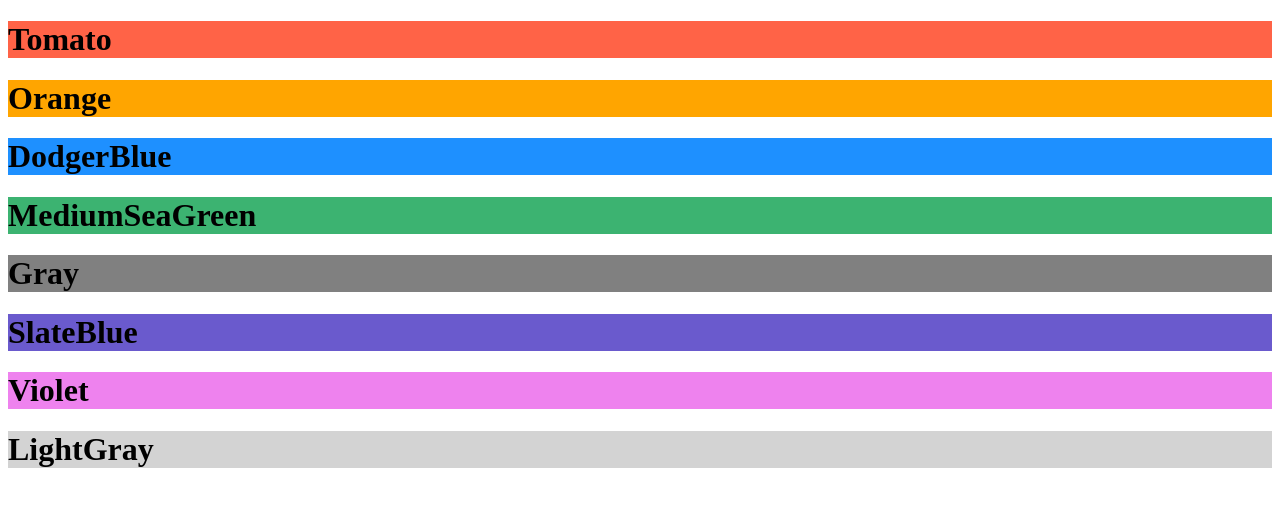
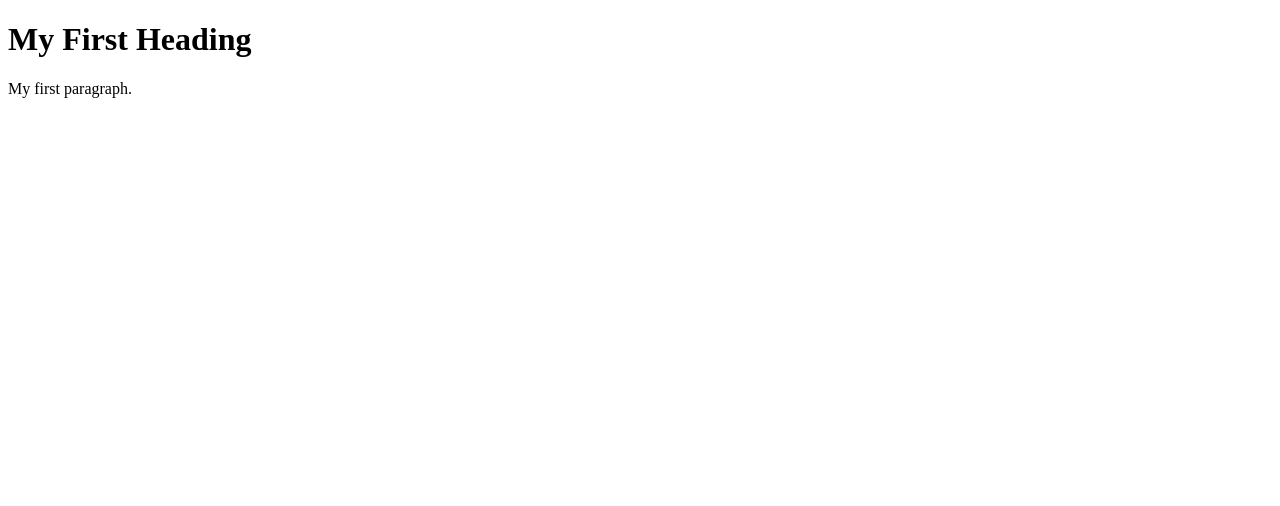
Before and after one commit to vava007-byte/-vava007-byte.github.io, a plain HTML site: page index.html in a window 1280 px wide. Drawn offline with Linux system fonts and the light colour scheme.

Commit message:
Update index.html

```diff
--- a/index.html
+++ b/index.html
@@ -1,15 +1,12 @@
 <!DOCTYPE html>
 <html>
+<head>
+<title>Page Title</title>
+</head>
 <body>
 
-<h1 style="background-color:Tomato;">Tomato</h1>
-<h1 style="background-color:Orange;">Orange</h1>
-<h1 style="background-color:DodgerBlue;">DodgerBlue</h1>
-<h1 style="background-color:MediumSeaGreen;">MediumSeaGreen</h1>
-<h1 style="background-color:Gray;">Gray</h1>
-<h1 style="background-color:SlateBlue;">SlateBlue</h1>
-<h1 style="background-color:Violet;">Violet</h1>
-<h1 style="background-color:LightGray;">LightGray</h1>
+<h1>My First Heading</h1>
+<p>My first paragraph.</p>
 
 </body>
 </html>
```
